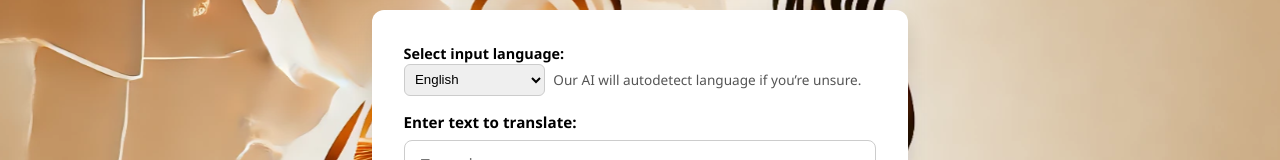
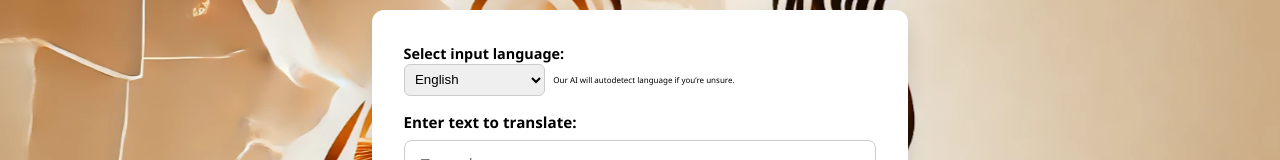
Before and after one commit to AlexisBravoArgote/semitic-world, a Next.js app: page /translator in a window 1280 px wide. Shown: the part 231-391 px from the top of the page. Built offline with nearby package versions, Linux system fonts and the light colour scheme.

Commit message:
our Ai changes

```diff
--- a/pages/translator.js
+++ b/pages/translator.js
@@ -241,7 +241,7 @@ export default function Translator() {
                             <option value="Javanese">ꦧꦱꦗꦮ</option>
                             <option value="Sundanese">Basa Sunda</option>
                         </select>
-                            <span style={{ fontSize: '0.85rem', color: '#555' }}>
+                            <span style={{ fontSize: '0.5rem', color: '#000' }}>
                                 Our AI will autodetect language if you’re unsure.
                             </span>
                         </div>
```
